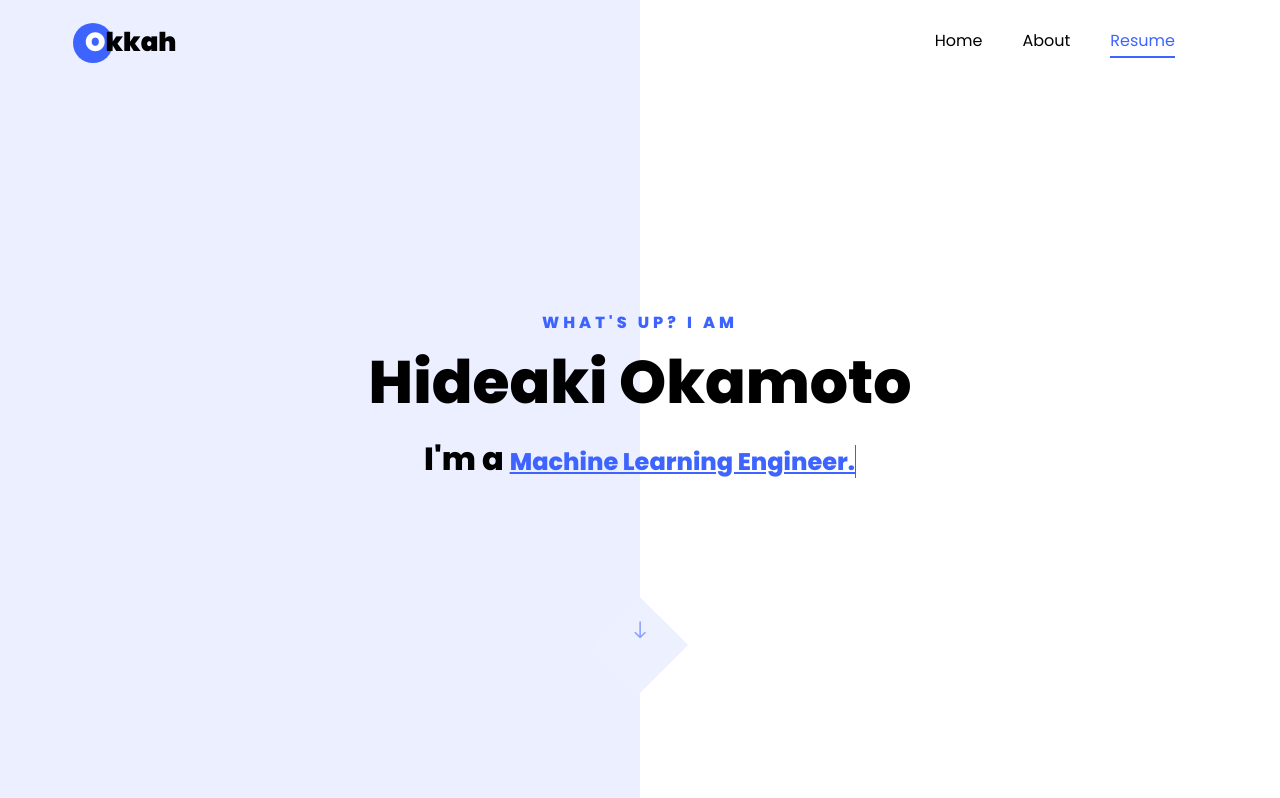
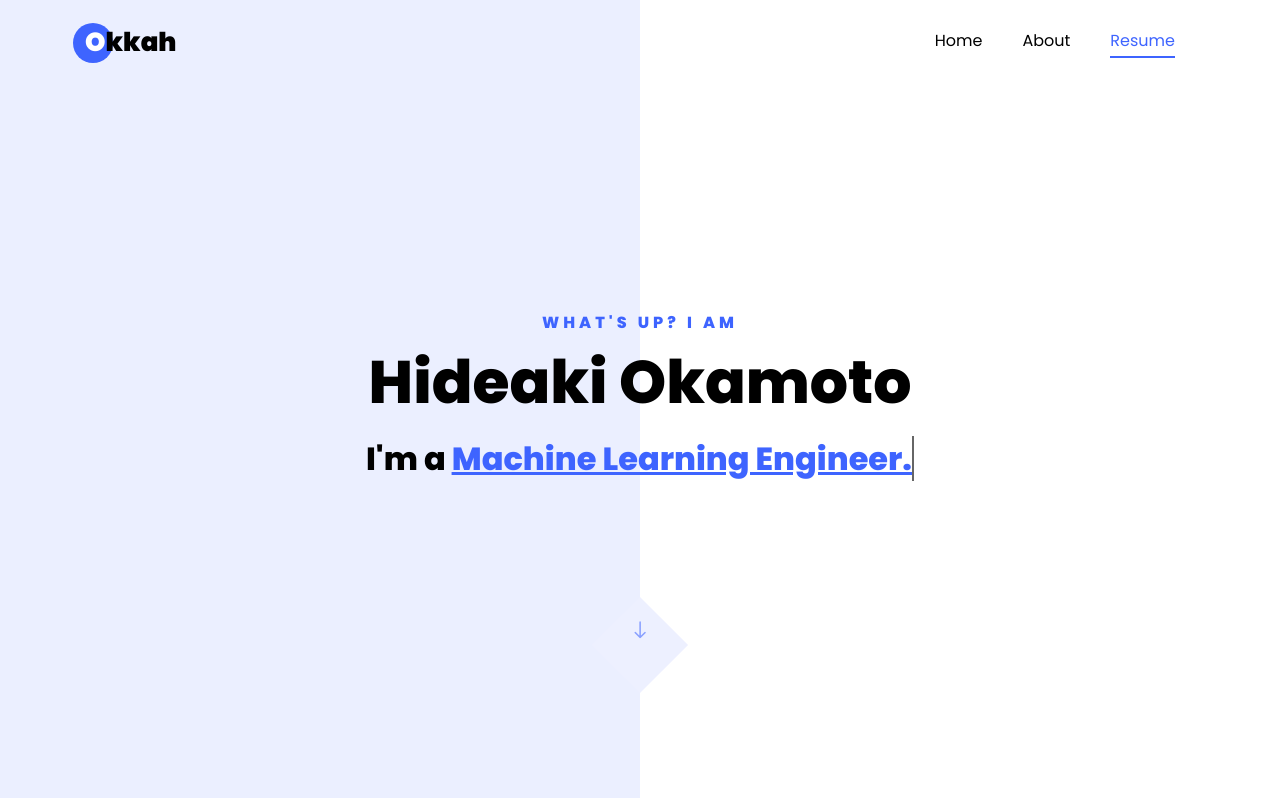
Before and after one commit to okkah/okkah.github.io, a plain HTML site: page index.html in a window 1280 px wide. Shown: the top 798 px of the page. Drawn offline with Linux system fonts and the light colour scheme; files whose address does not match are found by name.

Commit message:
change contents

```diff
--- a/index.html
+++ b/index.html
@@ -51,7 +51,6 @@
 		  		    <h1>Hideaki Okamoto</h1>
 			  		<h2>I'm a
 						<span
-						    style="font-size: 75%"
 						    class="txt-rotate"
 						    data-period="2000"
 							data-rotate='[ "Machine Learning Engineer.", "Computer Vision Researcher.", "Ramen Restaurant Hunter." ]'></span>
```
